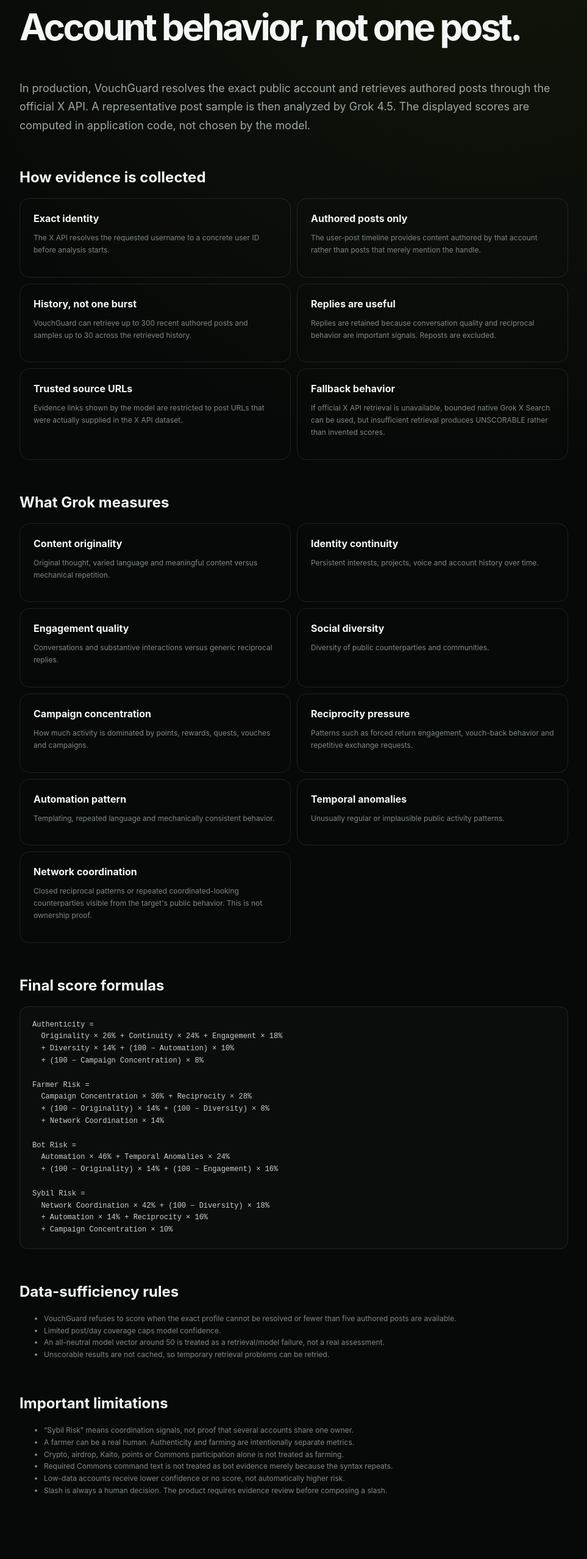
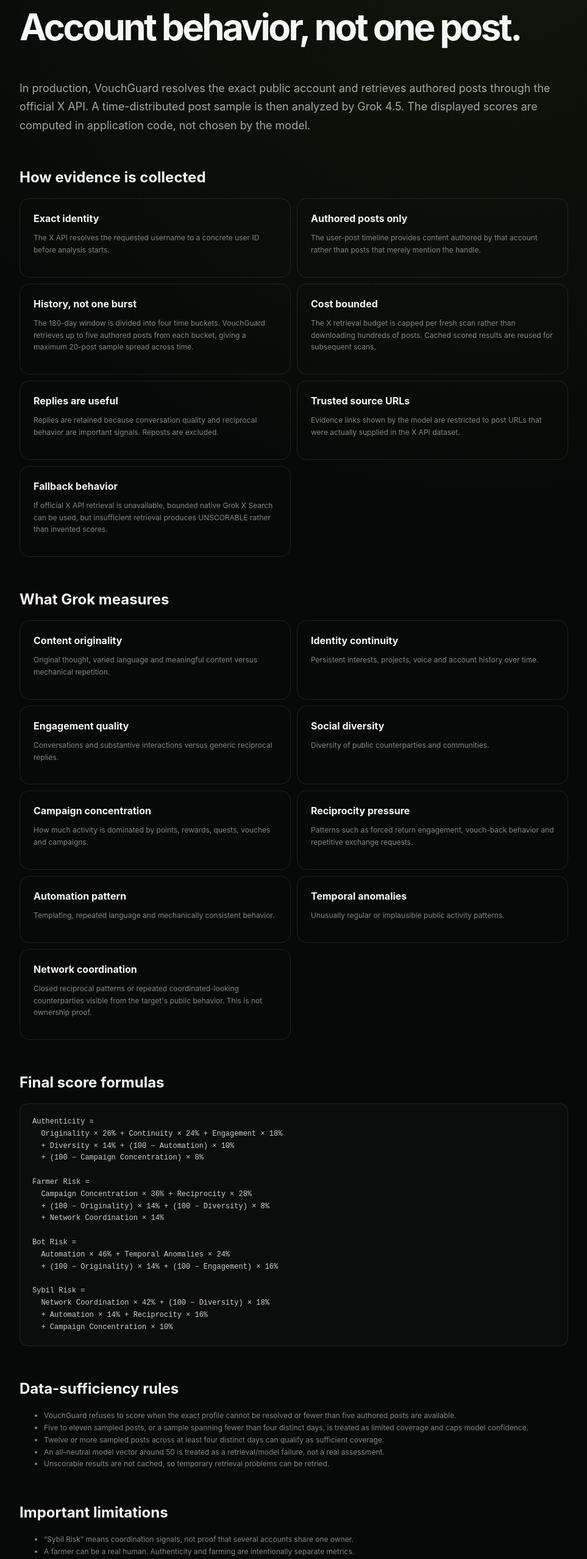
Before and after one commit to mssystem1/x-account-authentication-for-commons-, a Next.js app: page /methodology in a window 1280 px wide. Shown: the part 234-2790 px from the top of the page at 61% size, without its empty margins (158-1121 px from the left). Built offline with nearby package versions, Linux system fonts and the light colour scheme; no server answers.

Commit message:
Document cost-bounded time-bucket sampling

```diff
--- a/app/methodology/page.tsx
+++ b/app/methodology/page.tsx
@@ -5,13 +5,14 @@
       <article className="methodology page-width">
         <p className="eyebrow">METHODOLOGY · VG-2026.08.6</p>
         <h1>Account behavior, not one post.</h1>
-        <p className="lead">In production, VouchGuard resolves the exact public account and retrieves authored posts through the official X API. A representative post sample is then analyzed by Grok 4.5. The displayed scores are computed in application code, not chosen by the model.</p>
+        <p className="lead">In production, VouchGuard resolves the exact public account and retrieves authored posts through the official X API. A time-distributed post sample is then analyzed by Grok 4.5. The displayed scores are computed in application code, not chosen by the model.</p>
 
         <h2>How evidence is collected</h2>
         <div className="method-grid">
           <div><strong>Exact identity</strong><p>The X API resolves the requested username to a concrete user ID before analysis starts.</p></div>
           <div><strong>Authored posts only</strong><p>The user-post timeline provides content authored by that account rather than posts that merely mention the handle.</p></div>
-          <div><strong>History, not one burst</strong><p>VouchGuard can retrieve up to 300 recent authored posts and samples up to 30 across the retrieved history.</p></div>
+          <div><strong>History, not one burst</strong><p>The 180-day window is divided into four time buckets. VouchGuard retrieves up to five authored posts from each bucket, giving a maximum 20-post sample spread across time.</p></div>
+          <div><strong>Cost bounded</strong><p>The X retrieval budget is capped per fresh scan rather than downloading hundreds of posts. Cached scored results are reused for subsequent scans.</p></div>
           <div><strong>Replies are useful</strong><p>Replies are retained because conversation quality and reciprocal behavior are important signals. Reposts are excluded.</p></div>
           <div><strong>Trusted source URLs</strong><p>Evidence links shown by the model are restricted to post URLs that were actually supplied in the X API dataset.</p></div>
           <div><strong>Fallback behavior</strong><p>If official X API retrieval is unavailable, bounded native Grok X Search can be used, but insufficient retrieval produces UNSCORABLE rather than invented scores.</p></div>
@@ -53,7 +54,8 @@
         <h2>Data-sufficiency rules</h2>
         <ul>
           <li>VouchGuard refuses to score when the exact profile cannot be resolved or fewer than five authored posts are available.</li>
-          <li>Limited post/day coverage caps model confidence.</li>
+          <li>Five to eleven sampled posts, or a sample spanning fewer than four distinct days, is treated as limited coverage and caps model confidence.</li>
+          <li>Twelve or more sampled posts across at least four distinct days can qualify as sufficient coverage.</li>
           <li>An all-neutral model vector around 50 is treated as a retrieval/model failure, not a real assessment.</li>
           <li>Unscorable results are not cached, so temporary retrieval problems can be retried.</li>
         </ul>
```
